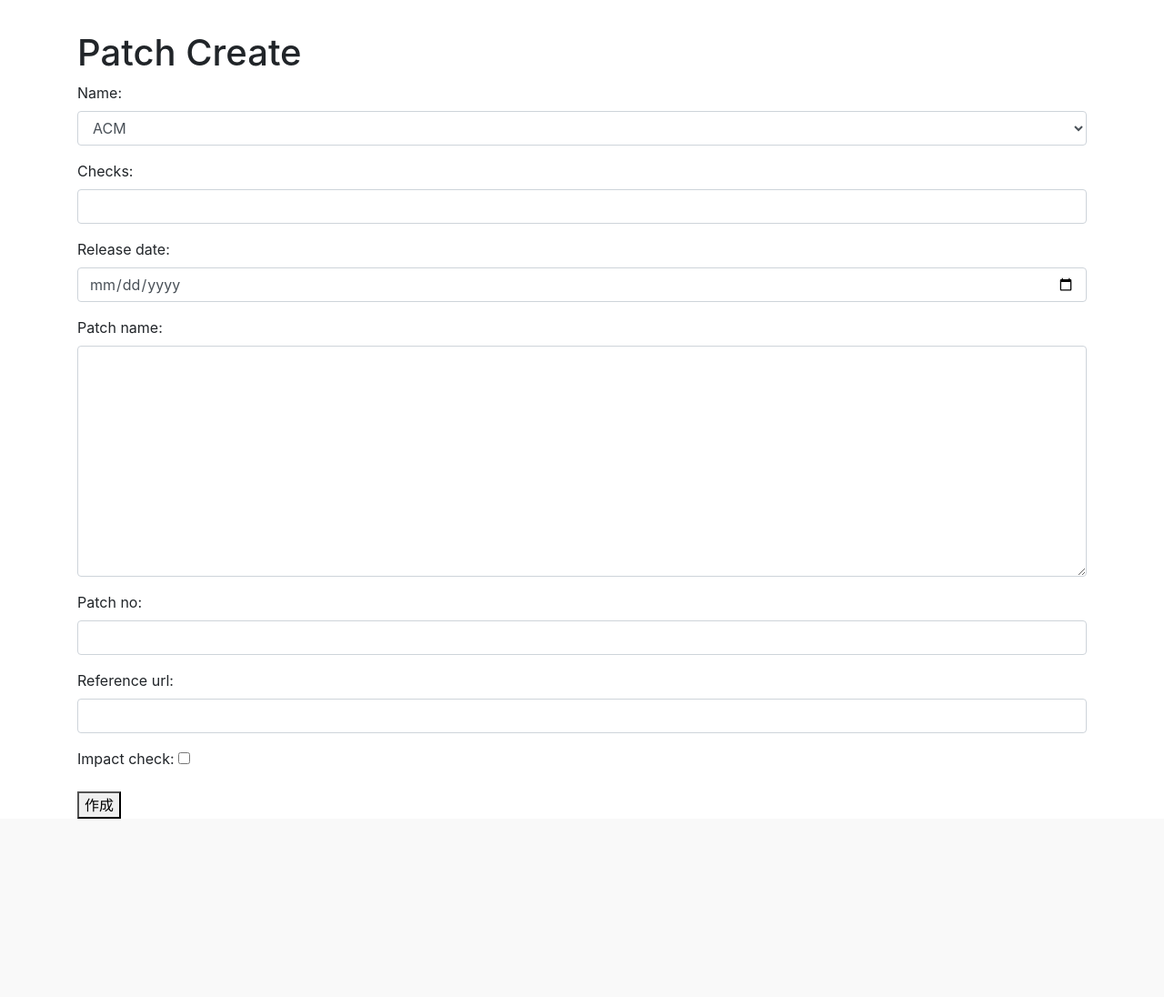
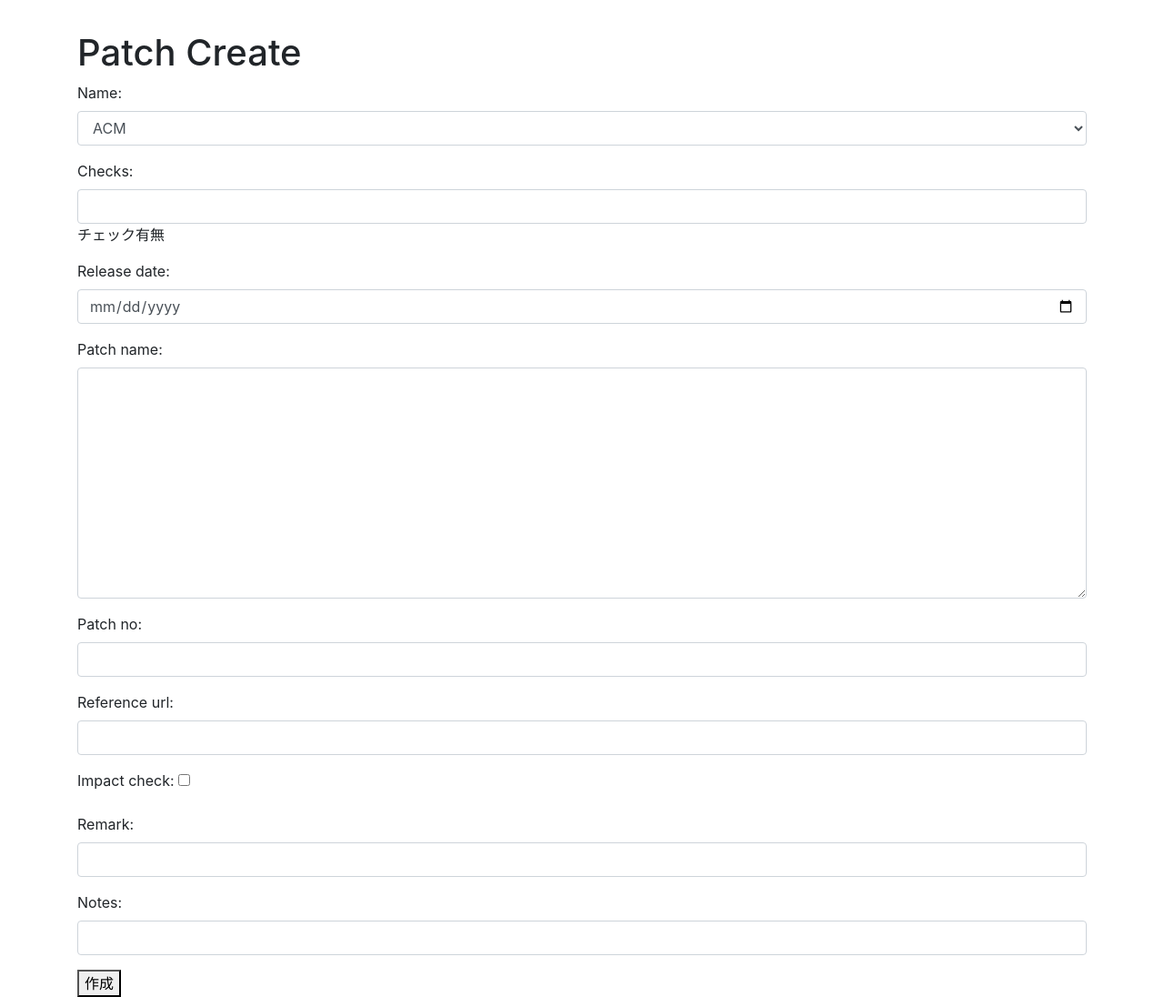
Before and after one commit to modori0907/inthefuter_for_jdango, a Django app: page /patch/create/ in a window 1280 px wide. Shown: the part 50-1146 px from the top of the page at 91% size. Before the commit the page ends 950 px from the top, so only its background shows below. Run offline with Django 4.2, Linux system fonts and the light colour scheme; some libraries are stand-ins or nearby versions.

Commit message:
コメントを追加出来るようにする

```diff
--- a/patch_list/forms.py
+++ b/patch_list/forms.py
@@ -14,6 +14,7 @@ class PatchForm(forms.ModelForm):
     name = forms.ChoiceField(choices=application_choices,
                              widget=forms.Select(attrs={'class': 'form-control'}))
 
+# ここを更新しないとupdateで表示したときに整列して表示されない
     class Meta:
         model = Patchs
         fields = '__all__'
@@ -23,4 +24,9 @@ class PatchForm(forms.ModelForm):
             'patch_name': forms.Textarea(attrs={'class': 'form-control'}),
             'patch_no': forms.TextInput(attrs={'class': 'form-control'}),
             'reference_url': forms.URLInput(attrs={'class': 'form-control'}),
+            'patch_no': forms.TextInput(attrs={'class': 'form-control'}),
+            'reference_url': forms.URLInput(attrs={'class': 'form-control'}),
+            'Notes': forms.URLInput(attrs={'class': 'form-control'}),
+            'Remark': forms.URLInput(attrs={'class': 'form-control'}),
+
         }
--- a/patch_list/models.py
+++ b/patch_list/models.py
@@ -2,7 +2,8 @@ from django.db import models
 
 class Patchs(models.Model):
     name = models.CharField(max_length=100)
-    checks = models.CharField(max_length=100)
+    # help_textでチェック有無を追記できる
+    checks = models.CharField(max_length=100,help_text='チェック有無')
     release_date = models.DateField()
     patch_name = models.CharField(max_length=100)
     patch_no = models.CharField(max_length=100)
@@ -11,6 +12,11 @@ class Patchs(models.Model):
     updated_at = models.DateTimeField(auto_now=True)
     # チェック項目
     impact_check = models.BooleanField(default=False)
+
+    # 内容追加
+    #  blank=Trueで入力無しを許可する
+    Remark = models.TextField(max_length=10000, blank=True)
+    Notes = models.TextField(max_length=10000, blank=True)
 
     # 検索範囲を指定するため
     @property
--- a/patch_list/views.py
+++ b/patch_list/views.py
@@ -65,6 +65,7 @@ class PatchListView(ListView):
     model = Patchs
     template_name = 'patch/patch_list.html'
 
+# 検索画面の結果を表示させるため。getで取得した値
     def get_queryset(self):
         query = super().get_queryset()
         # URLに記載した名前
--- a/templates/base_for_patch.html
+++ b/templates/base_for_patch.html
@@ -22,10 +22,6 @@
             integrity="sha384-UO2eT0CpHqdSJQ6hJty5KVphtPhzWj9WO1clHTMGa3JDZwrnQq4sF86dIHNDz0W1"
             crossorigin="anonymous"></script>
 
-
-    {#<script src="https://cdnjs.cloudflare.com/ajax/libs/popper.js/1.14.7/umd/popper.min.js"#}
-    {#        integrity="sha384-UO2eT0CpHqdSJQ6hJty5KVphtPhzWj9WO1clHTMGa3JDZwrnQq4sF86dIHNSL+2m"#}
-    {#        crossorigin="anonymous"></script>#}
     <script src="https://stackpath.bootstrapcdn.com/bootstrap/4.3.1/js/bootstrap.min.js"
             integrity="sha384-JjSmVgyd0p3pXB1rRibZUAYoIIy6OrQ6VrjIEaFf/nJGzIxFDsf4x0xIM+B07jRM"
             crossorigin="anonymous"></script>
@@ -35,8 +31,6 @@
 
 </head>
 <body>
-{# js用に追加#}
-
 
 {# 画面上部に固定して、cssで装飾#}
 <nav class="navbar">
@@ -48,12 +42,10 @@
 
 </nav>
 
-
 <div class="container">
     {% block content %}
     {% endblock %}
 </div>
 
-
 </body>
 </html>
--- a/templates/patch/patch_list.html
+++ b/templates/patch/patch_list.html
@@ -8,7 +8,6 @@
     <br>
     <a href="{% url 'patch_list:list' %}?{{ request.GET.urlencode }}&export=excel"
        class="btn btn-primary">Excelダウンロード</a>
-    {#    <a href="{% url 'patch_list:list' %}?{{ request.GET.urlencode }}&export=excel">表示内容をExcelファイルでダウンロード</a>#}
     <br>
     <br>
 
@@ -66,8 +65,6 @@
         <tbody>
         {% for patch_list in object_list %}
             <tr>
-                {#                <td>{{ patch_list.name }}</td>#}
-
                 {#　チェックボックスが使えるようにする。#}
                 {#            nameをクリックするとpkを取得してそれをもとに詳細画面を表示する#}
                 <td><a href="{% url 'patch_list:detail' patch_list.pk %}">{{ patch_list.name }}</a></td>
```
Also changed, not shown: db.sqlite3.
